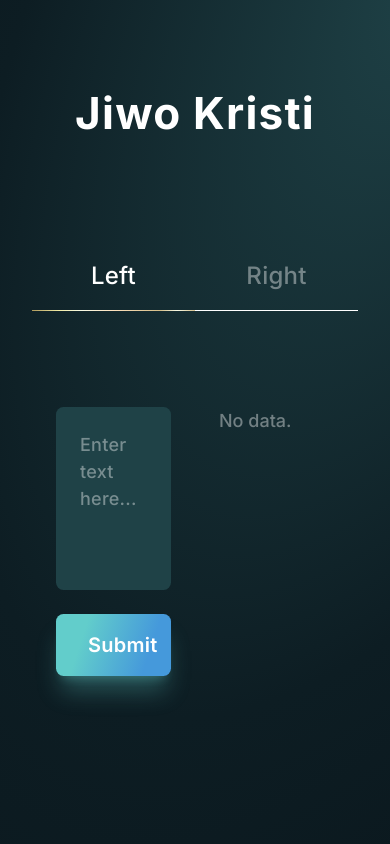
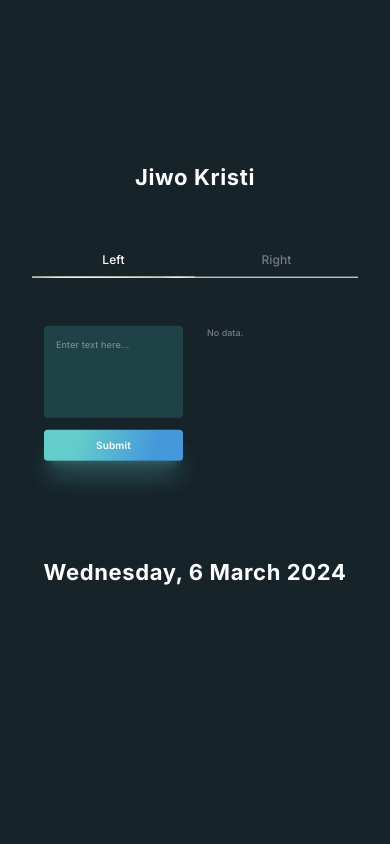
Before and after one commit to jiwokristi/247-test, a Next.js app: page / in a window 390 px wide. Shown: the top 844 px of the page. Built offline with nearby package versions, Linux system fonts and the light colour scheme.

Commit message:
added metadata and handled responsiveness.

```diff
--- a/app/(landing)/Whole.tsx
+++ b/app/(landing)/Whole.tsx
@@ -17,7 +17,6 @@ export default function Whole({
   show: boolean;
   dispatch: AppDispatch;
 }) {
-  const [count, setCount] = useState(3);
   const [portalElement, setPortalElement] = useState<HTMLElement | null>(null);
 
   useEffect(() => {
@@ -31,16 +30,6 @@ export default function Whole({
       }, 3000);
     }
   }, [dispatch, show]);
-
-  useEffect(() => {
-    if (count >= 1 && count <= 3 && show) {
-      setTimeout(() => {
-        setCount(p => p - 1);
-      }, 1000);
-    } else {
-      setCount(3);
-    }
-  }, [count, show]);
 
   return (
     <div className="px-24">
@@ -85,9 +74,6 @@ export default function Whole({
                 width={32}
                 className="absolute bottom-24 right-24"
               />
-              <span className="absolute bottom-[2.815rem] right-[3.6rem]">
-                {count}
-              </span>
             </>
           </div>,
           portalElement,
--- a/app/(landing)/layout.tsx
+++ b/app/(landing)/layout.tsx
@@ -11,7 +11,7 @@ export default function Layout({ children }: { children: React.ReactNode }) {
   const tabCtx = useContext(TabContext);
 
   return (
-    <section id="Landing__Layout">
+    <section id="Landing__Layout" className="tablets:translate-y-[24.34rem]">
       <div className="flex">
         <button
           className="relative flex-1 border-b border-white px-32 py-16 text-24 tracking-0.25 focus:shadow-none"
--- a/app/Footer.tsx
+++ b/app/Footer.tsx
@@ -11,7 +11,10 @@ export const Footer = () => {
   const formattedDate = new Intl.DateTimeFormat('en-ID', options).format(date);
 
   return (
-    <footer id="Footer" className="heading__primary pb-80 pt-96 text-center">
+    <footer
+      id="Footer"
+      className="heading__primary pb-80 pt-96 text-center tablets:translate-y-full"
+    >
       {formattedDate}
     </footer>
   );
--- a/app/Header.tsx
+++ b/app/Header.tsx
@@ -1,6 +1,6 @@
 export const Header = () => {
   return (
-    <header id="Header">
+    <header id="Header" className="tablets:translate-y-full">
       <h1 className="heading__primary pb-96 pt-80 text-center">Jiwo Kristi</h1>
     </header>
   );
--- /dev/null
+++ b/app/Wrapper.tsx
@@ -0,0 +1,15 @@
+'use client';
+
+import { Provider } from 'react-redux';
+
+import { TabProvider } from './lib/contexts/providers/Tab';
+
+import store from './lib/store';
+
+export const Wrapper = ({ children }: { children: React.ReactNode }) => {
+  return (
+    <Provider store={store}>
+      <TabProvider>{children}</TabProvider>
+    </Provider>
+  );
+};
--- a/app/components/Input.tsx
+++ b/app/components/Input.tsx
@@ -20,14 +20,14 @@ export const Input = ({ increment, decrement, ...props }: InputProps) => {
         <>
           <button
             type="button"
-            className="absolute right-24 top-4 rounded-sm transition-all ease-in hover:bg-initial-state active:bg-initial-state"
+            className="absolute right-24 top-4 rounded-sm transition-all ease-in hover:bg-initial-state active:bg-initial-state tablets:hidden"
             onClick={increment}
           >
             <ChevronUp />
           </button>
           <button
             type="button"
-            className="absolute bottom-4 right-24 rounded-sm transition-all ease-in hover:bg-initial-state active:bg-initial-state"
+            className="absolute bottom-4 right-24 rounded-sm transition-all ease-in hover:bg-initial-state active:bg-initial-state tablets:hidden"
             onClick={decrement}
           >
             <ChevronDown />
--- a/app/components/Table.tsx
+++ b/app/components/Table.tsx
@@ -60,7 +60,7 @@ export function Table<T, P>({
               {action && (
                 <td className="p-16 text-[1.8rem] tracking-0.25">
                   <button onClick={() => action(row)}>
-                    <span>Delete</span>
+                    <span className="text-red-500">Delete</span>
                   </button>
                 </td>
               )}
--- a/app/globals.css
+++ b/app/globals.css
@@ -12,15 +12,15 @@
   }
 
   html {
-    @apply text-[62.5%];
+    @apply text-[62.5%] smaller-desktops:text-[56.25%] landscape-tablets:text-[50%] tablets:text-[43.75%] smaller-tablets:text-[37.5%] phones:text-[31.25%];
   }
 
   body {
-    @apply bg-247-gradient bg-cover bg-center text-16 font-medium text-white;
+    @apply bg-247-gradient bg-cover bg-center text-16 font-medium text-white phones:bg-initial-state-light phones:bg-none;
   }
 
   main > section {
-    @apply mx-auto max-w-[120rem] px-32;
+    @apply mx-auto max-w-[120rem] px-32 tablets:px-64;
   }
 
   input[type='number']::-webkit-inner-spin-button {
--- a/app/layout.tsx
+++ b/app/layout.tsx
@@ -1,24 +1,18 @@
-'use client';
-
-import { Provider } from 'react-redux';
-// import type { Metadata } from 'next';
+import { Metadata } from 'next';
 import { Inter } from 'next/font/google';
-
-import { TabProvider } from './lib/contexts/providers/Tab';
-
-import store from './lib/store';
 
 import { Footer } from './Footer';
 import { Header } from './Header';
+import { Wrapper } from './Wrapper';
 
 import './globals.css';
 
+export const metadata: Metadata = {
+  title: 'Jiwo Kristi | 247',
+  description: 'Frontend Developer test for Jiwo Kristi.',
+};
+
 const inter = Inter({ subsets: ['latin'] });
-
-// export const metadata: Metadata = {
-//   title: '247 - Jiwo Kristi',
-//   description: 'Frontend Developer test for Jiwo Kristi.',
-// };
 
 export default function RootLayout({
   children,
@@ -31,9 +25,7 @@ export default function RootLayout({
         <div id="portal"></div>
         <main>
           <Header />
-          <Provider store={store}>
-            <TabProvider>{children}</TabProvider>
-          </Provider>
+          <Wrapper>{children}</Wrapper>
         </main>
         <Footer />
       </body>
```
